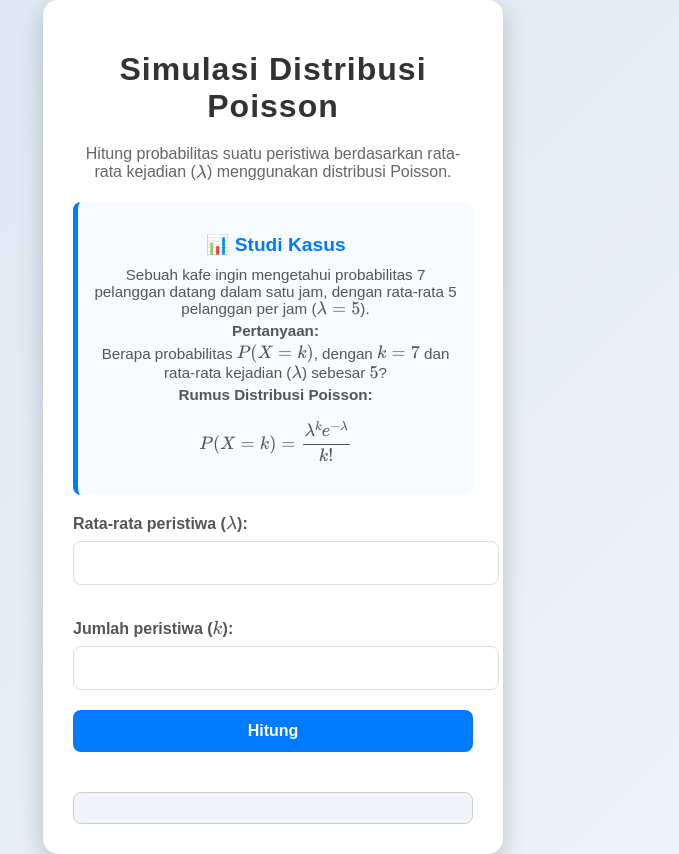
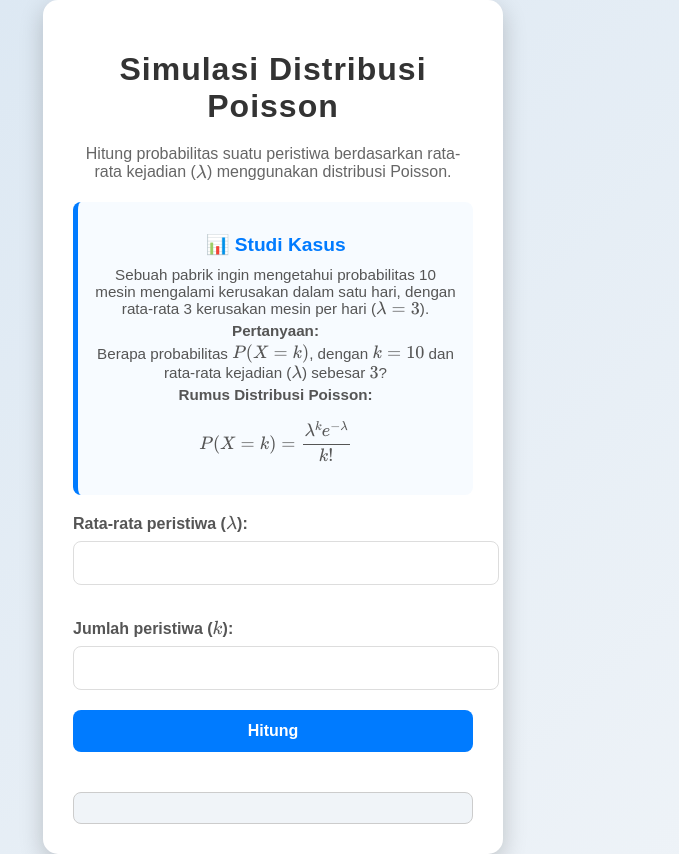
Before and after one commit to septiancikalnugraha/web_poisson, a Flask app: page / in a window 1280 px wide. Shown: the whole page, without its empty margins (367-1046 px from the left). Run offline with Flask 2, Linux system fonts and the light colour scheme.

Commit message:
Update index.html

```diff
--- a/templates/index.html
+++ b/templates/index.html
@@ -18,13 +18,13 @@
         <div class="case-study">
             <h2>📊 Studi Kasus</h2>
             <p>
-                Sebuah kafe ingin mengetahui probabilitas 7 pelanggan datang dalam satu jam,
-                dengan rata-rata 5 pelanggan per jam (\(\lambda = 5\)).
+                Sebuah pabrik ingin mengetahui probabilitas 10 mesin mengalami kerusakan dalam satu hari,
+                dengan rata-rata 3 kerusakan mesin per hari (\(\lambda = 3\)).
             </p>
             <p><strong>Pertanyaan:</strong></p>
             <p>
-                Berapa probabilitas \(P(X = k)\), dengan \(k = 7\) dan rata-rata kejadian (\(\lambda\))
-                sebesar \(5\)?
+                Berapa probabilitas \(P(X = k)\), dengan \(k = 10\) dan rata-rata kejadian (\(\lambda\))
+                sebesar \(3\)?
             </p>
             <p><strong>Rumus Distribusi Poisson:</strong></p>
             <p class="mathjax-element">
```
